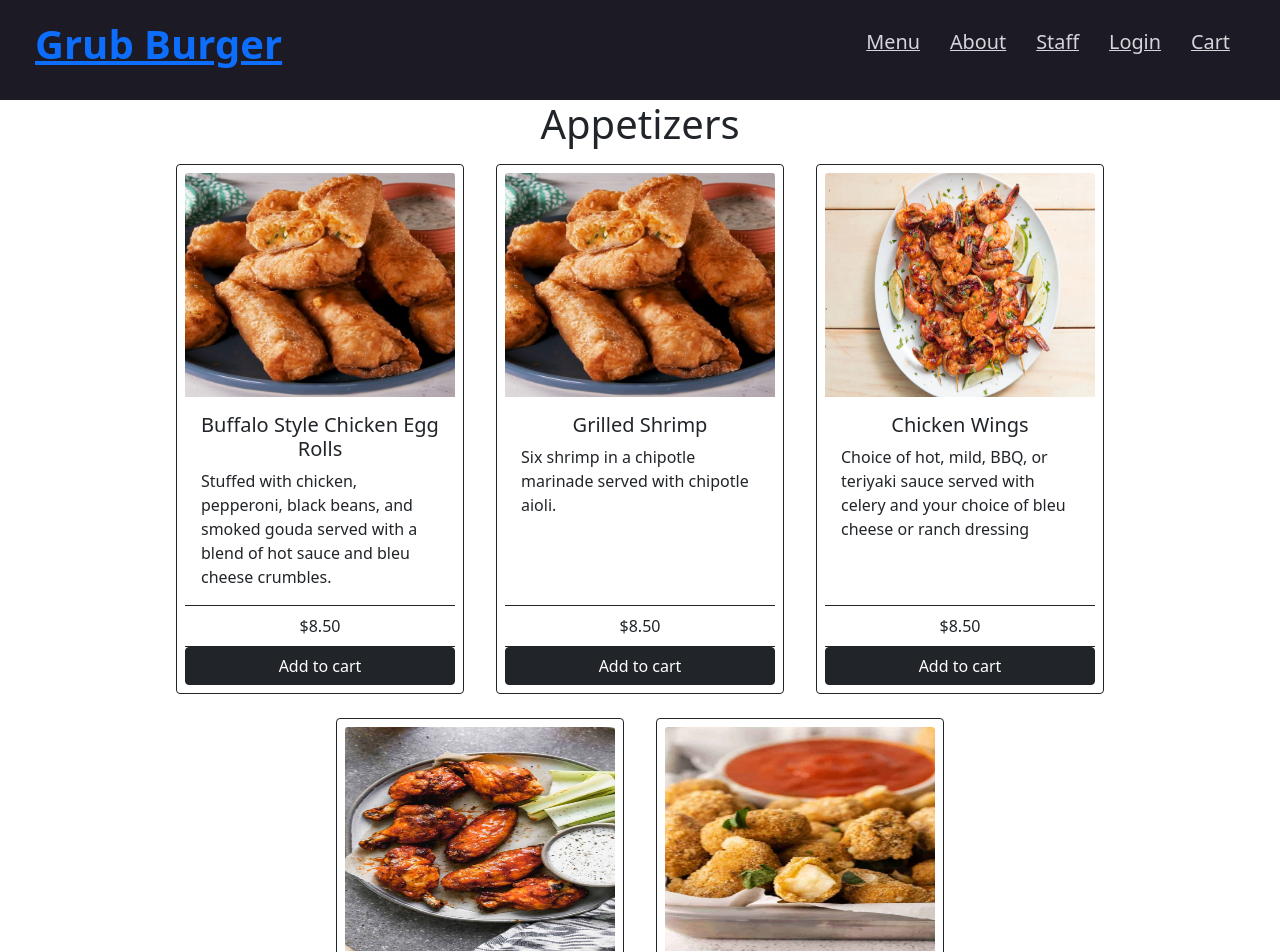
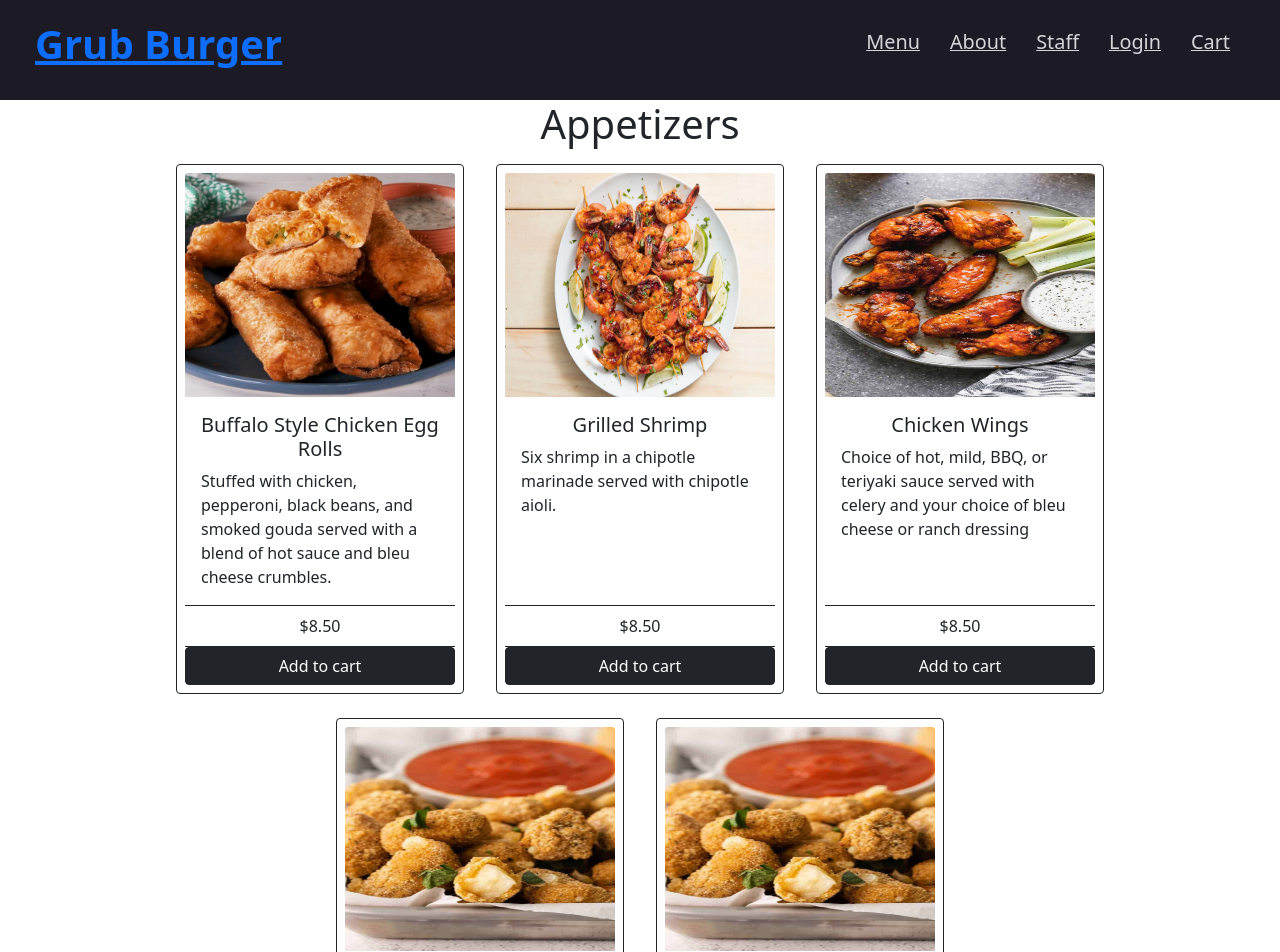
Before and after one commit to eucalyptus1/grub-burger, a React (Create React App) app in the folder client/: page /appetizers in a window 1280 px wide. Shown: the top 952 px of the page. Built offline with nearby package versions, Linux system fonts and the light colour scheme.

Commit message:
edited appetizers

```diff
--- a/client/src/components/Menu/Appetizers.js
+++ b/client/src/components/Menu/Appetizers.js
@@ -35,7 +35,7 @@ function Appetizers() {
                 <Card className="p-2" border="dark" style={{ width: "18rem" }}>
                     <Card.Img
                         variant="top"
-                        src={buffalo}
+                        src={shrimp}
                         style={{ width: "16.9rem", height:"14rem" }}
                     />
                     <Card.Body>
@@ -51,7 +51,7 @@ function Appetizers() {
                 <Card className="p-2" border="dark" style={{ width: "18rem" }}>
                     <Card.Img
                         variant="top"
-                        src={shrimp}
+                        src={wings}
                         style={{ width: "16.9rem", height:"14rem" }}
                     />
                     <Card.Body>
@@ -73,7 +73,7 @@ function Appetizers() {
             <Card className="p-2" border="dark" style={{ width: "18rem" }}>
                     <Card.Img
                         variant="top"
-                        src={wings}
+                        src={bites}
                         style={{ width: "16.9rem", height:"14rem" }}
                     />
                     <Card.Body>
```
